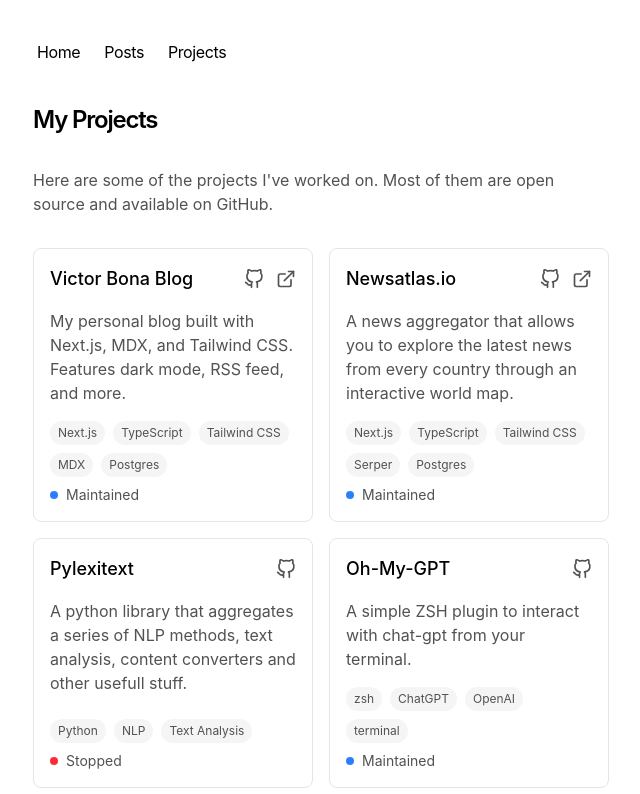
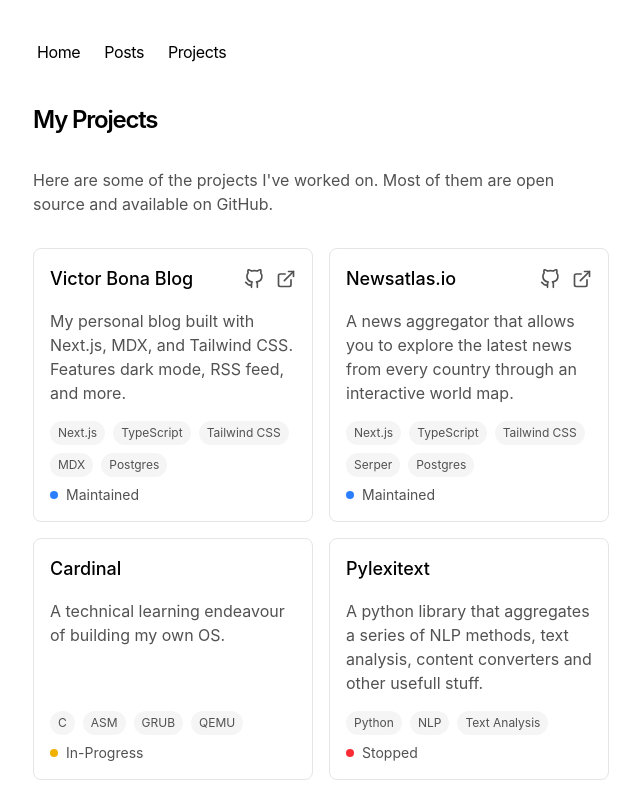
Before and after one commit to vicotrbb/victorbona.blog, a Next.js app: page /projects in a window 1280 px wide. Shown: the top 794 px of the page, without its empty margins (319-959 px from the left). Built offline with nearby package versions, Linux system fonts and the light colour scheme.

Commit message:
chore: addde new on going project and made repository optional for project cards

```diff
--- a/app/components/ProjectCard.tsx
+++ b/app/components/ProjectCard.tsx
@@ -8,6 +8,7 @@
       <div className="flex items-center justify-between mb-4">
         <h2 className="font-medium text-lg">{project.name}</h2>
         <div className="flex items-center space-x-3">
+          {project.website && (
             <a
               href={project.repository}
               target="_blank"
@@ -16,6 +17,7 @@
             >
               <GitHubIcon />
             </a>
+          )}
           {project.website && (
             <a
               href={project.website}
--- a/app/projects/projects.ts
+++ b/app/projects/projects.ts
@@ -1,7 +1,7 @@
 export interface Project {
   name: string;
   description: string;
-  repository: string;
+  repository?: string;
   website?: string;
   tags: string[];
   status: "completed" | "in-progress" | "maintained" | "stopped";
@@ -27,6 +27,14 @@
     status: "maintained",
   },
   {
+    name: "Cardinal",
+    description: "A technical learning endeavour of building my own OS.",
+    repository: "https://github.com/vicotrbb/cardinal",
+    website: undefined,
+    tags: ["C", "ASM", "GRUB", "QEMU"],
+    status: "in-progress",
+  },
+  {
     name: "Pylexitext",
     description:
       "A python library that aggregates a series of NLP methods, text analysis, content converters and other usefull stuff.",
```
Lines whose indentation alone changed are shown as unchanged.
